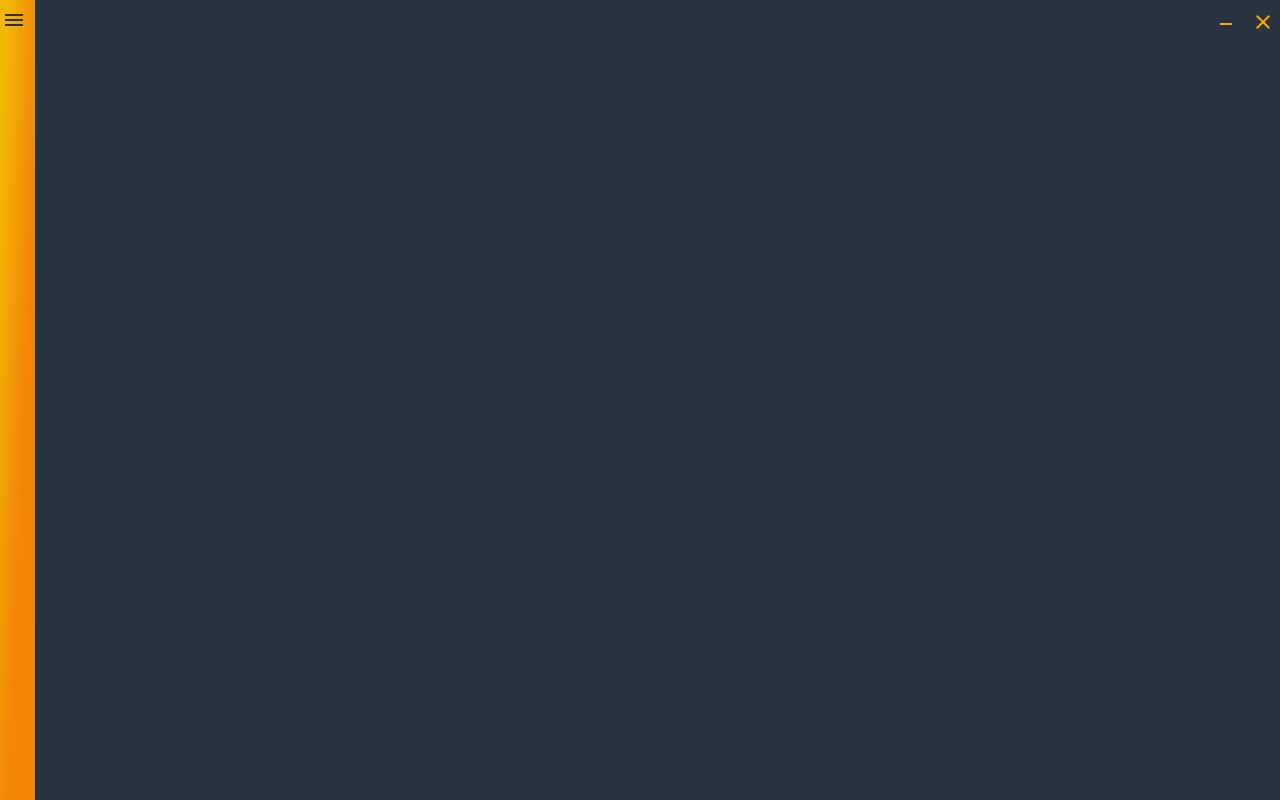
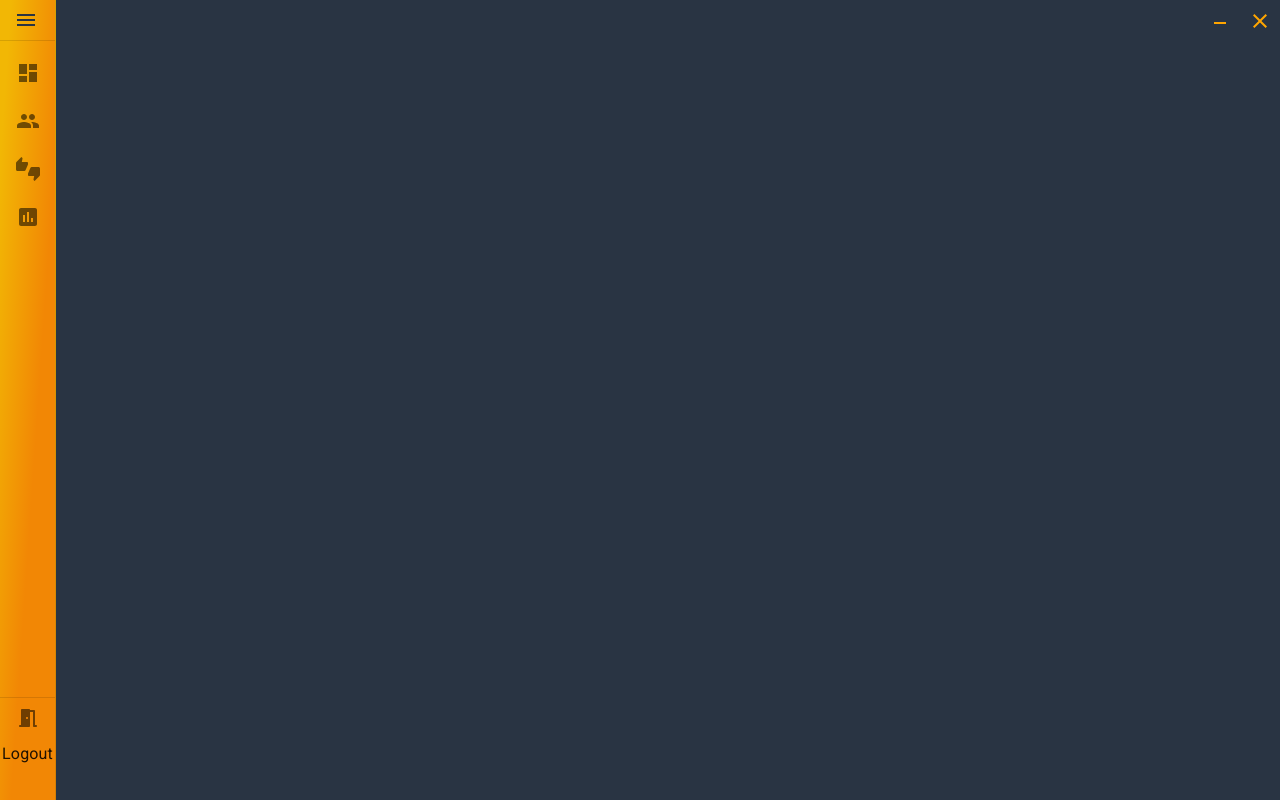
Before and after one commit to VitorRezzo/enova-multsystem, a React (Create React App) app: page /Home in a window 1280 px wide. Built offline with nearby package versions, Linux system fonts and the light colour scheme; no server answers; what @material-ui/styled-engine-sc would draw is missing.

Commit message:
manipulação grafica tela Home ,serviçoOS

```diff
--- /dev/null
+++ b/src/components/FormsIU.js
@@ -0,0 +1,81 @@
+import React from 'react';
+import
+{
+MenuItem,
+FormControl,
+InputLabel,
+Select
+}  from '@material-ui/core/';
+import TextField from '@material-ui/core/TextField';
+import Grid from '@material-ui/core/Grid';
+
+//material iu estilos
+import styled  from '@material-ui/styled-engine-sc/';
+const TextFieldNew = styled(TextField)({
+    '& label.Mui-focused': {
+        color: '#F2B138',
+      },
+      '& label':{
+        color: 'white',
+      },
+       '& .MuiInputBase-root': {
+          color: 'white',
+
+        },
+      '& .MuiInput-underline:after': {
+        borderBottomColor: '#F2B138',
+
+      },
+      '& .MuiOutlinedInput-root': {
+        '& fieldset': {
+         border: 'solid 1px #F2B138',
+          borderRadius:'10px',
+
+        },
+        '&:hover fieldset': {
+          borderColor: '#F2B138',
+        },
+        '&.Mui-focused fieldset': {
+        borderColor: '#F2B138',
+        },
+      },
+})
+export const FormInput = ({ label,name,type},props) => {
+    return (
+    <Grid item xs={6} >
+    <TextFieldNew
+    label={label}
+    fullWidth
+    name={name}
+    type={type}
+    size="small"
+    />
+    </Grid>
+    );
+}
+
+export const FormSelect = ({label,value,options,Change,Click},props) => {
+    return (
+        <Grid item xs={6} >
+    <FormControl fullWidth >
+        <InputLabel>{label}</InputLabel>
+    <Select
+          label={label}
+          value={value}
+          onChange={Change}
+          onClick={Click}
+
+        >
+        <MenuItem value=''>
+            <em>None</em>
+          </MenuItem>
+
+          {options.map((option) => (
+         <MenuItem  value={option}>{option}</MenuItem>
+          ))
+            }
+        </Select>
+    </FormControl>
+    </Grid>
+    );
+}
--- /dev/null
+++ b/src/components/HeaderWind.js
@@ -0,0 +1,82 @@
+//React funções
+import React from 'react';
+
+//material iu  icones
+import CloseIcon  from '@material-ui/icons/Close';
+import MinimizeIcon from '@material-ui/icons/Minimize';
+
+//material iu componentes
+import Box from '@material-ui/core/Box';
+import Grid from '@material-ui/core/Grid';
+import IconButton from '@material-ui/core/IconButton';
+
+//Cabeçalho com botão fechar e minimizar para as janelas do aplicativo
+export default function HeaderWind({type,nameWind},props){
+
+  const close = () => {
+    switch(nameWind)
+   {
+     case 'Login':
+      window.electron.closeWindow()
+     break;
+     case 'Home':
+      window.electron.closeWindow()
+     break;
+     case 'ServiceOS':
+      window.electron.closeserviceOSWindow()
+      break;
+      case 'UserCad':
+        window.electron.closeuserCadWindow()
+      break;
+   }
+  }
+
+  const minimize = () => {
+   switch(nameWind)
+   {
+     case 'Login':
+      window.electron.minloginWindow();
+     break;
+     case 'Home':
+      window.electron.minhomeWindow();
+     break;
+     case 'ServiceOS':
+      window.electron.minserviceosWindow();
+     break;
+     case 'UserCad':
+      window.electron.minusercadWindow();
+     break;
+   }
+
+  }
+
+
+
+
+  return(
+
+  <Box
+    sx={{ height:'6vh' ,WebkitAppRegion:type,borderRadius:1}}
+  >
+   <Grid  container direction="row" justifyContent="flex-end" >
+
+    <IconButton
+    onClick={minimize}
+    sx={{WebkitAppRegion:'no-drag',marginTop:'1px', color: 'orange'}}
+    >
+    <MinimizeIcon   sx={{marginTop:'-13px'}}/>
+    </IconButton>
+
+     <IconButton
+     onClick={close}
+     sx={{WebkitAppRegion:'no-drag',marginTop:'1px',color: 'orange'}}
+     >
+     <CloseIcon />
+     </IconButton>
+
+    </Grid>
+  </Box >
+
+
+  );
+}
--- a/src/pages/Home/Home.js
+++ b/src/pages/Home/Home.js
@@ -1,113 +1,123 @@
+//React funções
 import React,{ useState} from 'react';
+
+//funções do firebase
 import firebase from '../../config/Firebase';
+
+//Logo marca da empresa
+import Logo from '../../img/EnovaLogo.png';
+
+//material iu  icones
+import ChevronLeftIcon from '@material-ui/icons/ChevronLeft';
+import MenuIcon from '@material-ui/icons/Menu';
+import MeetingRoomRoundedIcon from '@material-ui/icons/MeetingRoomRounded';
+
+//material iu componentes
 import Drawer from '@material-ui/core/Drawer';
-import Button from '@material-ui/core/Button';
-import MenuIcon from '@material-ui/icons/Menu';
 import IconButton from '@material-ui/core/IconButton';
-import Container from '@material-ui/core/Container';
 import Box from '@material-ui/core/Box';
-import CloseIcon  from '@material-ui/icons/Close';
-import MinimizeIcon from '@material-ui/icons/Minimize';
+import Divider from '@material-ui/core/Divider';
+import Toolbar from '@material-ui/core/Toolbar';
+import ListItemText from '@material-ui/core/ListItemText';
+import { createTheme } from '@material-ui/core/styles'
 import Grid from '@material-ui/core/Grid';
-import ChevronLeftIcon from '@material-ui/icons/ChevronLeft';
-import Divider from '@material-ui/core/Divider';
-import Menu from '@material-ui/core/Menu';
-import MenuItem from '@material-ui/core/MenuItem';
-import MenuList from '@material-ui/core/MenuList';
+
+//Componentes personalizado
+import HeaderWind from '../../components/HeaderWind';
+import {ListMenu} from './components/MenuListIU.js';
+
+function Home(){
+const theme = createTheme();
+const drawerWidth=220;
+
+
+const [openDrawer, setopendrawer] = useState(true);
+
+  function StatusDrawer(){
+     if(openDrawer === false){
+      setopendrawer(true)
+      }else{
+        setopendrawer(false)
+      }
+  }
+
+    const logout = () =>{
+
+    firebase.auth().signOut()
+
+    window.electron.backLoginWindow()
+
+    }
+
+const openServiceOS = () => {
+    window.electron.openserviceOSWindow()
+}
+
+    return(
+
+    <Box sx={{height: '100vh',width:'100vw',background:  '#293443'}}>
+
+        <HeaderWind nameWind="Home"/>
+
+        <Drawer
+          sx={{
+            flexShrink: 0,
+            '& .MuiDrawer-paper': {
+               boxSizing: 'border-box',
+              background: 'linear-gradient(to bottom right, #F2B705 10%, #F28705 60% )',
+               overflowX: [openDrawer ?  'hidden' : 'auto'],
+                width: [openDrawer ? theme.spacing(7) : drawerWidth],
+                [openDrawer ? theme.breakpoints.up('sm') : null]:{width: theme.spacing(7)},
+
+
+              }
+          }}
+
+          variant="permanent"
+          open={openDrawer}
+       >
 
 
 
 
 
-function Home(){
+        <Grid container
+            spacing={7}
+          >
+            {openDrawer ?
+            null :<Grid item xs={4} sx={{marginLeft:'30%',marginTop:'2%'}} > <img style={{width: '45px', height: '25px'}}src={Logo} alt="logo enova"/>
+            </Grid>
+            }
+            <Grid item  >
+        <IconButton  onClick={()=> StatusDrawer()} >
+         {openDrawer  ? <MenuIcon sx={{marginLeft:"50%",color:'#293443'}} /> : <ChevronLeftIcon /> }
+        </IconButton>
+        </Grid>
+       </Grid>
 
-const drawerWidthmax=220;
-const drawerWidthmin=35;
-
-let [drawerWidth, setdrawerWidth] = useState(drawerWidthmin);
-
-  function StatusDrawer(){
-     if(drawerWidth !== drawerWidthmax){
-         setdrawerWidth(drawerWidthmax)
-      }else{
-      setdrawerWidth(drawerWidthmin)
-      }
-  }
+        <Divider/>
 
 
-  const exit = () => {
-    window.electron.exitWindow()
-}
-
-const min = () => {
-  window.electron.minWindowhome()
-}
-
-    function logout(){
-
-    firebase.auth().signOut()
-
-    window.electron.exithomeWindow()
-
-    }
-
-const openServiceOS = () => {
-    window.electron.openWindow()
-}
+          <ListMenu />
 
 
 
+        <Divider />
+        <Toolbar sx={{
+              display: 'flex',
+              flexDirection:'column',
+              alignItems: 'center',
+              justifyContent: 'center',
+              px: [1],
+            }}>
+          <IconButton  onClick={logout}><MeetingRoomRoundedIcon/></IconButton>
+          <ListItemText >Logout</ListItemText>
+        </Toolbar>
 
-    return(
+        </Drawer>
 
 
 
-    <Box sx={{height: '100vh',width:'100vw',background:  '#293443'}}>
-        <Drawer
-         sx={{
-
-          flexShrink: 0,
-          '& .MuiDrawer-paper': {
-            width: drawerWidth,
-            boxSizing: 'border-box',
-            background: 'linear-gradient(to bottom right, #F2B705 10%, #F28705 60% )',
-
-          },
-
-        }}
-        variant="permanent"
-        open={true}
-        >
-        <Box sx={{alignItems: 'center', display: 'flex', justifyContent:"flex-end"  }}>
-        <IconButton  onClick={()=> StatusDrawer()} >
-         {drawerWidth === drawerWidthmin ? <MenuIcon sx={{color: '#293443'}} />: <ChevronLeftIcon />}
-        </IconButton>
-        </Box>
-
-
-        </Drawer>
-
-     <Box
-            sx={{ height:'1vh' }}
-        >
-           <Grid  container direction="row" justifyContent="flex-end" >
-
-            <IconButton onClick={min}
-            sx={{marginTop:'5px', color: 'orange'}}
-            >
-            <MinimizeIcon   sx={{marginTop:'-13px'}}/>
-            </IconButton>
-
-             <IconButton
-             size="small"
-             onClick={exit}
-             sx={{marginTop:'5px',color: 'orange'}}
-             >
-             <CloseIcon />
-             </IconButton>
-
-            </Grid>
-        </Box >
     </Box>
 
 
--- /dev/null
+++ b/src/pages/Home/components/MenuListIU.js
@@ -0,0 +1,56 @@
+//React funções
+import React from 'react';
+
+//material iu  icones
+import DashboardIcon from '@material-ui/icons/Dashboard';
+import PeopleIcon from '@material-ui/icons/People';
+import AssessmentIcon from '@material-ui/icons/Assessment';
+import ThumbsUpDownIcon from '@material-ui/icons/ThumbsUpDown';
+
+//material iu componentes
+import List from '@material-ui/core/List';
+import ListItem from '@material-ui/core/ListItem';
+import ListItemIcon from '@material-ui/core/ListItemIcon';
+import ListItemText from '@material-ui/core/ListItemText';
+
+
+
+
+
+
+export const ListMenu = () => {
+return (
+<List sx={{height:'80vh'}}>
+
+<ListItem button>
+<ListItemIcon>
+        <DashboardIcon />
+      </ListItemIcon>
+      <ListItemText primary="Dashboard" />
+</ListItem>
+
+<ListItem button onClick={() => window.electron.openuserCadWindow()}>
+<ListItemIcon>
+        <PeopleIcon />
+</ListItemIcon>
+      <ListItemText primary="Usuarios" />
+</ListItem>
+
+<ListItem button  onClick={() => window.electron.openserviceOSWindow()}>
+<ListItemIcon>
+<ThumbsUpDownIcon />
+</ListItemIcon>
+      <ListItemText primary="Atendimentos" />
+</ListItem>
+
+
+<ListItem button  >
+<ListItemIcon>
+<AssessmentIcon />
+</ListItemIcon>
+      <ListItemText primary="Graficos" />
+</ListItem>
+
+</List>
+);
+}
--- a/src/pages/Login/Login.js
+++ b/src/pages/Login/Login.js
@@ -1,19 +1,28 @@
+//React funções
+import React, { useState,useEffect} from 'react';
+
+//Logo marca da empresa
 import Logo from '../../img/EnovaLogo.png';
+
+//funções do firebase
 import firebase from '../../config/Firebase';
+
+//material iu componentes
 import Button from '@material-ui/core/Button';
 import Box from '@material-ui/core/Box';
-import Grid from '@material-ui/core/Grid';
 import Container from '@material-ui/core/Container';
-import React, { useState,useEffect} from 'react';
-import TextFieldNew from './components/TextFieldNew.js';
 import IconButton from '@material-ui/core/IconButton';
 import InputAdornment from '@material-ui/core/InputAdornment';
-import CloseIcon  from '@material-ui/icons/Close';
-import MinimizeIcon from '@material-ui/icons/Minimize';
+import Alert from '@material-ui/core/Alert';
+import CircularProgress from '@material-ui/core/CircularProgress';
+
+//material iu  icones
 import VisibilityOff from '@material-ui/icons/VisibilityOff';
 import Visibility from '@material-ui/icons/Visibility';
-import Alert from '@material-ui/core/Alert';
-import CircularProgress from '@material-ui/core/CircularProgress';
+
+//Componentes personalizado
+import TextFieldNew from './components/TextFieldNew.js';
+import HeaderWind from '../../components/HeaderWind';
 
 function Login() {
 
@@ -65,39 +74,14 @@ useEffect(() => {
 
   }
 
-  const exit = () => {
-    window.electron.exitWindow()
-}
-
-const min = () => {
-  window.electron.minWindow()
-}
-
   return (
 
 
 
     <Container onClick={() => setMgsErro(false)}  component="main" maxWidth="xs" sx={{ borderRadius: 2, background:  '#293443'}} >
 
-        <Box    sx={{ WebkitAppRegion:'drag',height:'5vh' }} >
-           <Grid  container direction="row" justifyContent="flex-end" >
 
-            <IconButton onClick={min}
-            sx={{marginTop:'8px',WebkitAppRegion:'no-drag', color: 'orange'}}
-            >
-            <MinimizeIcon   sx={{marginTop:'-11px'}}/>
-            </IconButton>
-
-             <IconButton
-             size="small"
-             onClick={exit}
-             sx={{marginTop:'8px',WebkitAppRegion:'no-drag',color: 'orange'}}
-             >
-             <CloseIcon />
-             </IconButton>
-
-            </Grid>
-        </Box >
+      <HeaderWind type="drag" nameWind="Login"/>
 
         <Box
           sx={{
@@ -109,7 +93,7 @@ const min = () => {
           }}
         >
         <Box  sx={{ mt: -1, mb: 3 }}>
-              <img style={{width: '115px', height: '65px'}}src={Logo} alt="logo enova"/>
+              <img style={{width: '115px', height: '65px' }}src={Logo} alt="logo enova"/>
         </Box >
 
           <Box component="form"  onSubmit={handleSubmit}  noValidate sx={{ mt: 1 }}>
--- a/src/pages/Login/components/TextFieldNew.js
+++ b/src/pages/Login/components/TextFieldNew.js
@@ -1,7 +1,11 @@
+//material iu estilos
 import styled  from '@material-ui/styled-engine-sc/';
+
+//material iu componentes
 import TextField from '@material-ui/core/TextField';
 
 
+//TextFiel personalizada para a Tela Login
 const TextFieldNew = styled(TextField)({
   '& label.Mui-focused': {
     color: '#F2B138',
```
Also changed, not shown: public/electron.js (+73 -32 lines), public/preload.js (+20 -7 lines), src/pages/ServiceOS/ServiceOS.js (+73 -37 lines), src/pages/UserCad/UserCad.js (+5 -4 lines).
